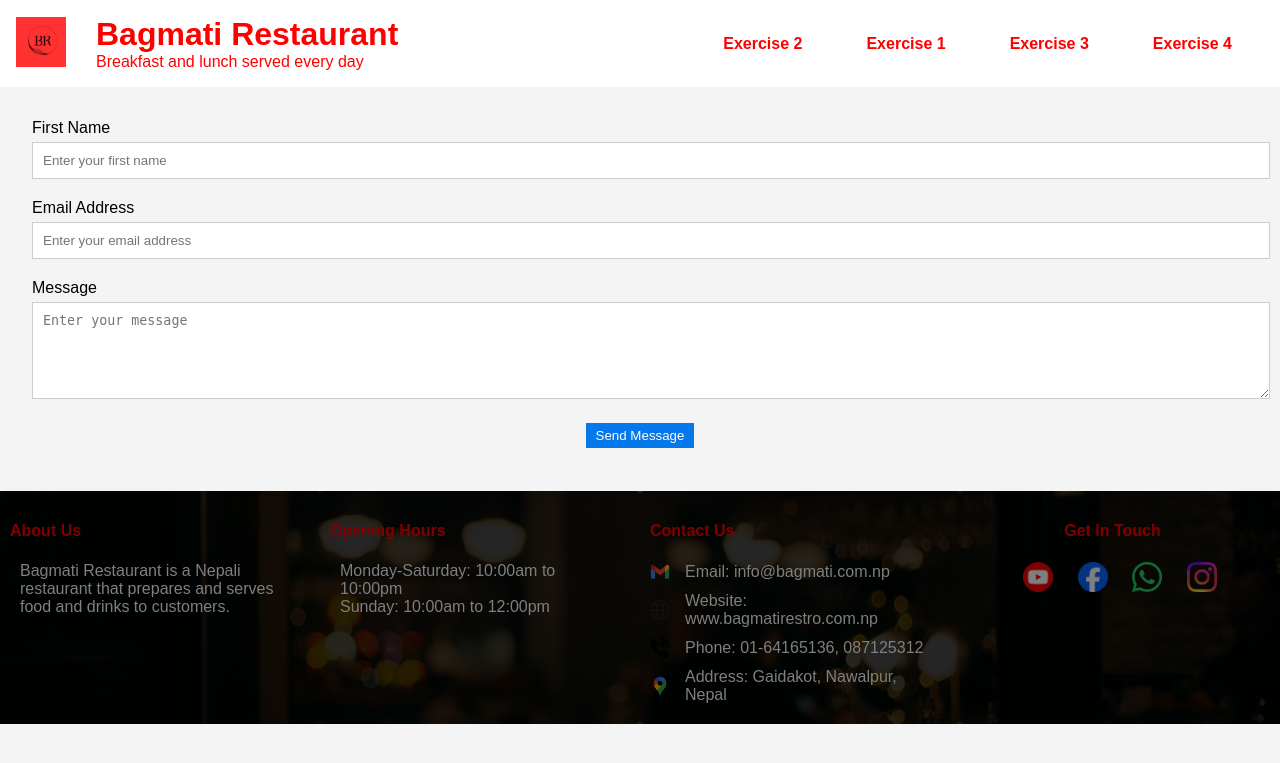
After one commit to ajit-devkota/src, a PHP site: page /ad_tasks/ex2.php in a window 1280 px wide. The commit adds this page. Shown: the top 763 px of the page. Run offline with PHP 8.4, Linux system fonts and the light colour scheme.

Commit message:
ex2 completed

```diff
--- /dev/null
+++ b/ad_tasks/ex2.php
@@ -0,0 +1,25 @@
+<?php include 'header.php' ?>
+<link rel="stylesheet" href="style2.css">
+<div class="container">
+    <form>
+      <div class="form-group">
+        <label for="firstName">First Name</label>
+        <input type="text" class="form-control" id="firstName" placeholder="Enter your first name">
+      </div>
+
+      <div class="form-group">
+        <label for="email">Email Address</label>
+        <input type="email" class="form-control" id="email" placeholder="Enter your email address">
+      </div>
+
+      <div class="form-group">
+        <label for="message">Message</label>
+        <textarea class="form-control" id="message" rows="5" placeholder="Enter your message"></textarea>
+      </div>
+
+      <button type="submit">Send Message</button>
+    </form>
+
+
+  </div>
+<?php include 'footer.php' ?>
--- /dev/null
+++ b/ad_tasks/footer.php
@@ -0,0 +1,49 @@
+</section>
+<link rel="stylesheet" href="style.css">
+    <div class="footer">
+        <div class="footer-col">
+            <h4>About Us</h4>
+            <p>Bagmati Restaurant is a Nepali restaurant that prepares and serves food and drinks to customers.</p>
+        </div>
+
+        <div class="footer-col">
+            <h4>Opening Hours</h4>
+            <p>Monday-Saturday: 10:00am to 10:00pm</p>
+            <p>Sunday: 10:00am to 12:00pm</p>
+        </div>
+
+        <div class="footer-col">
+            <h4>Contact Us</h4>
+            <div class="contact-info">
+                <div class="contact-item">
+                    <img src="images/Gmail.png" alt="Email Icon">
+                    <p>Email: info@bagmati.com.np</p>
+                </div>
+                <div class="contact-item">
+                    <img src="images/world-wide-signal.png" alt="Website Icon">
+                    <p>Website: www.bagmatirestro.com.np</p>
+                </div>
+                <div class="contact-item">
+                    <img src="images/viber.png" alt="Phone Icon">
+                    <p>Phone: 01-64165136, 087125312</p>
+                </div>
+                <div class="contact-item">
+                    <img src="images/location.png" alt="Address Icon">
+                    <p>Address: Gaidakot, Nawalpur, Nepal</p>
+                </div>
+            </div>
+        </div>
+
+        <div class="footer-col social-icons">
+            <h4>Get In Touch</h4>
+            <div class="social-icons-container">
+                <a href="#" target="_blank" title="YouTube"><img src="images/youtube_social_circle_red.png" alt="YouTube Icon"></a>
+                <a href="#" target="_blank" title="Facebook"><img src="images/Facebook_Logo_Primary.png" alt="Facebook Icon"></a>
+                <a href="#" target="_blank" title="WhatsApp"><img src="images/Digital_Glyph_Green.png" alt="WhatsApp Icon"></a>
+                <a href="#" target="_blank" title="Instagram"><img src="images/Instagram_Glyph_Gradient.png" alt="Instagram Icon"></a>
+            </div>
+        </div>
+    </div>
+
+</body>
+</html>
--- /dev/null
+++ b/ad_tasks/header.php
@@ -0,0 +1,34 @@
+<!DOCTYPE html>
+<html lang="en">
+<head>
+    <meta charset="UTF-8">
+    <meta name="viewport" content="width=device-width, initial-scale=1.0">
+    <title>Bagmati Restaurant</title>
+    <link rel="stylesheet" href="style.css">
+
+</head>
+<body>
+
+    <header>
+        <div class="logo-container">
+            <a href="index.html">
+                <img src="images/BR.png" alt="Restaurant Logo" width="50" height="50">
+            </a>
+            <div class="restaurant-info">
+                <h1>Bagmati Restaurant</h1>
+                <p class="smaller-text">Breakfast and lunch served every day</p>
+
+            </div>
+        </div>
+
+
+
+        <nav>
+            <a href="ex2.php">Exercise 2</a>
+            <a href="ex1.php">Exercise 1</a>
+            <a href="#">Exercise 3</a>
+            <a href="#">Exercise 4</a>
+        </nav>
+    </header>
+
+    <section id="home">
--- /dev/null
+++ b/ad_tasks/style.css
@@ -0,0 +1,193 @@
+body {
+    font-family: 'Arial', sans-serif;
+    margin: 0;
+    padding: 0;
+    background-color: #f4f4f4;
+}
+
+header {
+    background-color: white;
+    color: red;
+    padding: 1em;
+    text-align: left;
+    display: flex;
+    align-items: center;
+    justify-content: space-between;
+}
+.logo-container {
+    display: flex;
+    align-items: flex-end;
+}
+
+header img {
+    margin-right: 20px;
+}
+
+h1 {
+    margin: 0;
+    margin-left: 10px;
+    color: red;
+
+}
+h2{
+    color: red;
+
+}
+h3{
+    color: red;
+    font-size: medium;
+}
+h1,
+p {
+    margin: 0;
+    margin-left: 10px;
+
+}
+
+nav {
+    display: flex;
+    margin-left: auto;
+}
+
+nav a {
+    color: red;
+    text-decoration: none;
+    padding: 1em;
+    margin: 0 1em;
+    font-weight: bold;
+}
+
+section {
+    padding: 2em;
+}
+
+h4{
+    color: red ;
+}
+
+.footer {
+    display: flex;
+    justify-content: space-around;
+
+    background-size: cover;
+    background-position: center;
+    color: white;
+    position: relative;
+    background-image: url(images/footer\ image.jpg);
+}
+
+.footer::before {
+    content: "";
+    position: absolute;
+    top: 0;
+    right: 0;
+    bottom: 0;
+    left: 0;
+
+}
+
+.footer-col {
+    background-color: rgba(0, 0, 0, 0.7);
+    border-radius: 5px;
+    width: 25%;
+    float: left;
+    box-sizing: border-box;
+    padding: 10px;
+    color: white;
+}
+
+.contact-info {
+    margin-top: 10px;
+}
+
+.contact-item {
+    display: flex;
+    align-items: center;
+    margin-bottom: 10px;
+}
+
+.contact-item img {
+    width: 20px;
+    height: 20px;
+    margin-right: 5px;
+}
+
+
+
+
+.contact {
+    text-align: center;
+    margin-top: 20px;
+}
+
+
+.footer-col.social-icons {
+    text-align: center;
+}
+
+.social-icons-container {
+    margin-top: 10px;
+}
+
+.social-icons-container a {
+    display: inline-block;
+    margin: 0 10px;
+}
+
+.social-icons-container img {
+    width: 30px;
+    height: 30px;
+}
+#home {
+    padding: 2em;
+    text-align: center;
+}
+
+.image-container {
+    display: flex;
+    justify-content: space-around;
+    margin-top: 20px;
+}
+
+.image-container img {
+    width: 30%;
+    height: auto;
+}
+section {
+    padding: 2em;
+}
+
+
+
+#home {
+    padding: 2em;
+    text-align: center;
+}
+
+.content-container {
+    display: flex;
+    justify-content: space-between;
+    margin-top: 20px;
+}
+
+
+.text-between{
+    margin-top: 60px;
+}
+
+
+@media screen and (max-width: 600px) {
+    h1 {
+        font-size: 1.5em;
+    }
+
+    p {
+        font-size: 0.8em;
+
+    .image-container img {
+        width: 100%;
+    }
+
+
+}
+}
--- /dev/null
+++ b/ad_tasks/style2.css
@@ -0,0 +1,157 @@
+body {
+    font-family: 'Arial', sans-serif;
+    margin: 0;
+    padding: 0;
+    background-color: #f4f4f4;
+  }
+  header {
+    background-color: white;
+    color: red;
+    padding: 1em;
+    text-align: left;
+    display: flex;
+    align-items: center;
+    justify-content: space-between;
+  }
+  .logo-container {
+    display: flex;
+    align-items: flex-end;
+  }
+  header img {
+    margin-right: 20px;
+  }
+  h1 {
+    margin: 0;
+    margin-left: 10px;
+  }
+  h1,
+  p {
+    margin: 0;
+    margin-left: 0;
+  }
+  h4{
+    color: red;
+  }
+  h4, p{
+    padding-right: 15px;
+  }
+  nav {
+    display: flex;
+    margin-left: auto;
+  }
+  nav a {
+    color: red;
+    text-decoration: none;
+    padding: 1em;
+    margin: 0 1em;
+    font-weight: bold;
+  }
+  .form-group {
+    margin-bottom: 20px;
+    text-align: left;
+  }
+  label {
+    display: inline-block;
+    margin-bottom: 5px;
+    text-align: left;
+  }
+  input, textarea {
+    width: 100%;
+    padding: 10px;
+    border: 0.5px solid #ccc;
+  }
+  button {
+    background-color: #0578ec;
+    color: rgb(255, 252, 252);
+    padding: 5px 10px;
+    border: none;
+    cursor: pointer;
+  }
+  .footer {
+    display: flex;
+    justify-content: space-around;
+    background-size: cover;
+    background-position: center;
+    color: white;
+    position: relative;
+    background-image: url(image/footer\ image.jpg);
+    margin-top: 11px;
+  }
+  .footer::before {
+    content: "";
+    position: absolute;
+    top: 0;
+    right: 0;
+    bottom: 0;
+    left: 0;
+    background-color: rgba(0, 0, 0, 0.5);
+  }
+  .footer-col {
+    background-color: rgba(0, 0, 0, 0.7);
+    border-radius: 5px;
+    width: 25%;
+    float: left;
+    box-sizing: border-box;
+    padding: 10px;
+    color: white;
+  }
+  .contact-info {
+    margin-top: 10px;
+  }
+  .contact-item {
+    display: flex;
+    align-items: center;
+    margin-bottom: 10px;
+  }
+  .contact-item img {
+    width: 20px;
+    height: 20px;
+    margin-right: 5px;
+  }
+  .contact {
+    text-align: center;
+    margin-top: 20px;
+  }
+  .footer-col.social-icons {
+    text-align: center;
+  }
+  .social-icons-container {
+    margin-top: 10px;
+  }
+  .social-icons-container a {
+    display: inline-block;
+    margin: 0 10px;
+  }
+  .social-icons-container img {
+    width: 30px;
+    height: 30px;
+  }
+  .image-container {
+    display: flex;
+    justify-content: space-around;
+    margin-top: 20px;
+  }
+  .image-container img {
+    width: 30%;
+    height: auto;
+  }
+  #home {
+    padding: 2em;
+    text-align: center;
+  }
+  .content-container {
+    display: flex;
+    justify-content: space-between;
+    margin-top: 20px;
+  }
+  @media screen and (max-width: 600px) {
+    h1 {
+        font-size: 1.5em;
+    }
+    p {
+        font-size: 0.8em;
+    }
+    .image-container img {
+        width: 100%;
+    }
+  }
```
Also changed, not shown: ad_tasks/images/BR.png (added), ad_tasks/images/Digital_Glyph_Green.png (added), ad_tasks/images/Facebook_Logo_Primary.png (added), ad_tasks/images/Gmail.png (added), ad_tasks/images/Instagram_Glyph_Gradient.png (added), ad_tasks/images/footer image.jpg (added), ad_tasks/images/location.png (added), ad_tasks/images/viber.png (added), ad_tasks/images/world-wide-signal.png (added), ad_tasks/images/youtube_social_circle_red.png (added), hello.php (line endings or trailing spaces).
